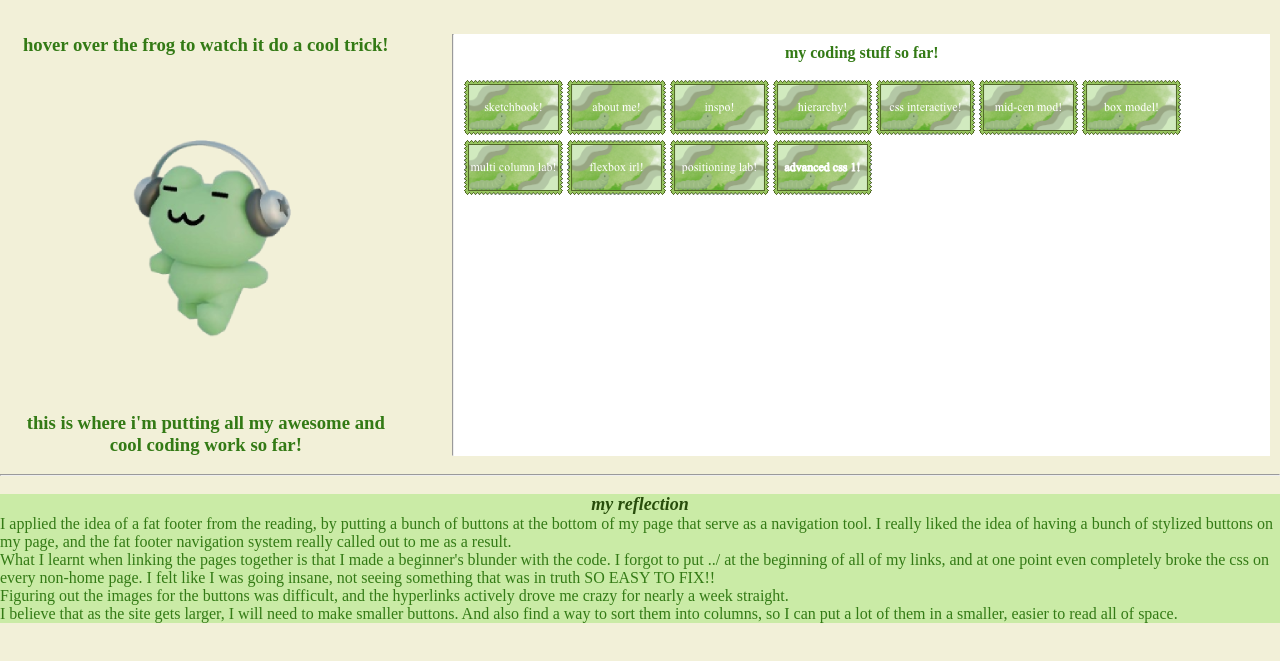
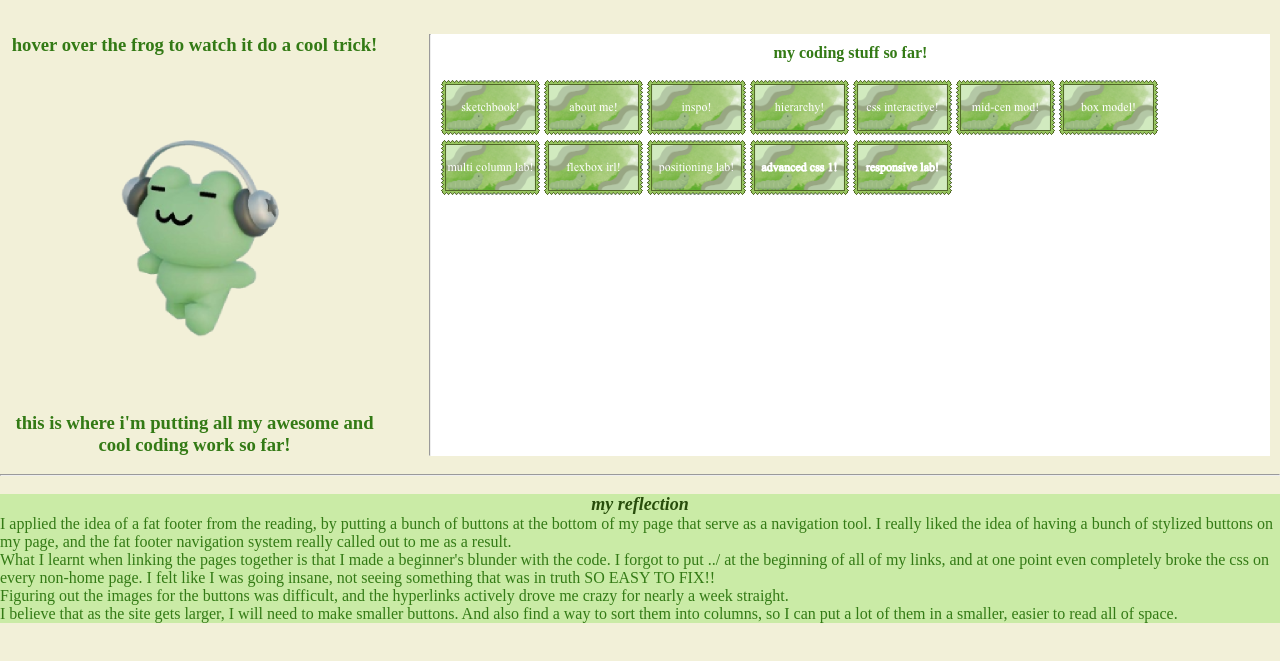
Before and after one commit to toby-tobeepboop/real-actual-functional-digital-sketchbook-for-reals-this-time-im-not-jokin-lad, a plain HTML site: page index.html in a window 1280 px wide. Shown: the part 79-740 px from the top of the page. Drawn offline with Linux system fonts and the light colour scheme.

Commit message:
responsive design lab
i need to remember what im adding

```diff
--- a/index.html
+++ b/index.html
@@ -25,7 +25,7 @@
 <div id="nav">
  <h4>my coding stuff so far!</h4>
  <br>
- <a href="checkpoint1/index.html"><img src="img/sketchbookbutton.png"></a> <a href="3_about_m4/index.html" ><img src="img/aboutmebutton.png" alt="about me!"></a> <a href="2_inspo_m3/index.html" ><img src="img/inspobutton.png" alt="inspo!"></a> <a href="1_hierarchy_m1/index.html" ><img src="img/hierarchybutton.png" alt="hierarchy!"></a> <a href="cssBasicsInteractiveSlides/index.html" ><img src="img/cssbutton.png"></a> <a href="mid_century_modern_blog/index.html" ><img src="img/midcenmodbutton.png" alt="mid-century modern blog css practice!"></a> <a href="box_model/index.html" ><img src="img/boxmodelbutton.png" alt="box model practice!"></a> <a href="multi_column_lab/index.html" ><img src="img/multilabbutton.png" alt="multi column lab!"></a> <a href="flexboxIRL/index.html" ><img src="img/flexboxirlbutton.png" alt="flexbox irl lab!"></a> <a href="positioningLab/index.html"><img src="img/positioningbutton.png" alt="positioning lab!"></a> <a href="../homework/homework.html"><img src="img/advancedcss1button.png" alt="advanced css 1!"></a>
+ <a href="checkpoint1/index.html"><img src="img/sketchbookbutton.png"></a> <a href="3_about_m4/index.html" ><img src="img/aboutmebutton.png" alt="about me!"></a> <a href="2_inspo_m3/index.html" ><img src="img/inspobutton.png" alt="inspo!"></a> <a href="1_hierarchy_m1/index.html" ><img src="img/hierarchybutton.png" alt="hierarchy!"></a> <a href="cssBasicsInteractiveSlides/index.html" ><img src="img/cssbutton.png"></a> <a href="mid_century_modern_blog/index.html" ><img src="img/midcenmodbutton.png" alt="mid-century modern blog css practice!"></a> <a href="box_model/index.html" ><img src="img/boxmodelbutton.png" alt="box model practice!"></a> <a href="multi_column_lab/index.html" ><img src="img/multilabbutton.png" alt="multi column lab!"></a> <a href="flexboxIRL/index.html" ><img src="img/flexboxirlbutton.png" alt="flexbox irl lab!"></a> <a href="positioningLab/index.html"><img src="img/positioningbutton.png" alt="positioning lab!"></a> <a href="../homework/homework.html"><img src="img/advancedcss1button.png" alt="advanced css 1!"></a> <a href="responsiveDemo/index.html"><img src="img/responsebutton.png" alt="responsive design lab!"></a>
 </div>
 </div>
 <br>
```
Also changed, not shown: img/responsebutton.png (added).
